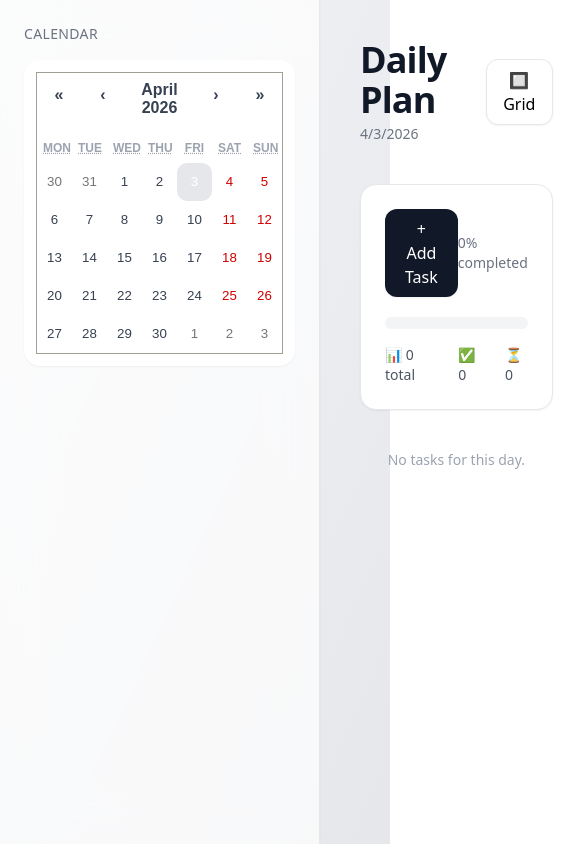
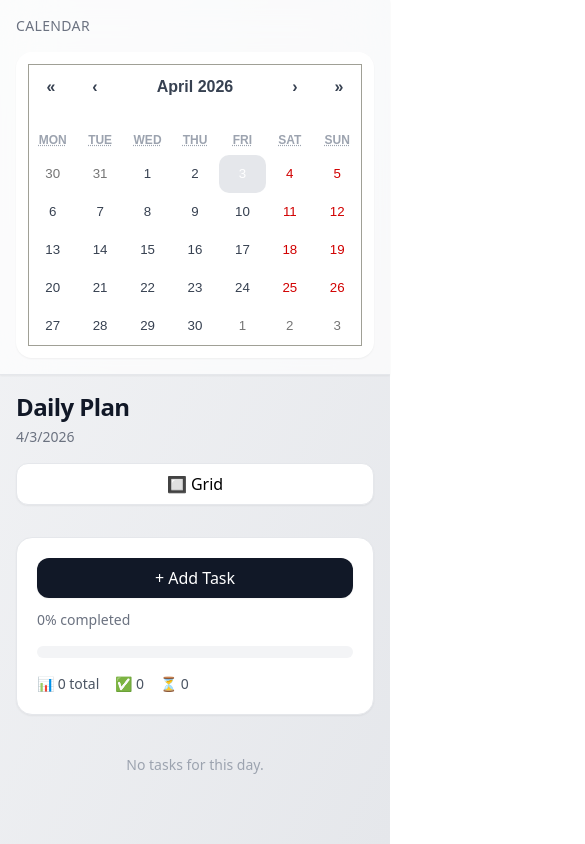
Before and after one commit to pkindalov/Studyflow, a React (Vite) app: page / in a window 390 px wide. Shown: the whole page, 585 px wide, since content can reach past the window. Built offline with nearby package versions, Linux system fonts and the light colour scheme.

Commit message:
Small fixed for mobile version

```diff
--- a/src/App.jsx
+++ b/src/App.jsx
@@ -72,9 +72,9 @@ function App() {
   };
 
   return (
-    <div className="min-h-screen bg-gradient-to-br from-gray-100 to-gray-200 flex">
+    <div className="min-h-screen bg-gradient-to-br from-gray-100 to-gray-200 flex flex-col md:flex-row">
       {/* Sidebar */}
-      <div className="w-80 bg-white/70 backdrop-blur-xl border-r border-gray-200 p-6 shadow-sm">
+      <div className="w-full md:w-80 bg-white/70 backdrop-blur-xl border-b md:border-b-0 md:border-r border-gray-200 p-4 md:p-6 shadow-sm">
         <h2 className="text-sm uppercase tracking-wide text-gray-500 mb-4">
           Calendar
         </h2>
@@ -90,12 +90,12 @@ function App() {
       </div>
 
       {/* Main */}
-      <div className="flex-1 p-10">
+      <div className="flex-1 p-4 md:p-10">
         <div className="max-w-5xl mx-auto">
           {/* Header */}
-          <div className="flex justify-between items-center mb-10">
+          <div className="flex flex-col md:flex-row md:justify-between md:items-center gap-4 mb-8">
             <div>
-              <h1 className="text-4xl font-semibold text-gray-900 tracking-tight">
+              <h1 className="text-2xl md:text-4xl font-semibold text-gray-900 tracking-tight">
                 Daily Plan
               </h1>
               <p className="text-gray-500 text-sm mt-1">
@@ -103,22 +103,20 @@ function App() {
               </p>
             </div>
 
-            <div className="flex gap-3">
-              <button
-                onClick={() => setIsGridView((prev) => !prev)}
-                className="px-4 py-2 bg-white border border-gray-200 rounded-xl hover:bg-gray-50 shadow-sm"
-              >
-                {isGridView ? "📋 List" : "🔲 Grid"}
-              </button>
-            </div>
+            <button
+              onClick={() => setIsGridView((prev) => !prev)}
+              className="w-full md:w-auto px-4 py-2 bg-white border border-gray-200 rounded-xl hover:bg-gray-50 shadow-sm"
+            >
+              {isGridView ? "📋 List" : "🔲 Grid"}
+            </button>
           </div>
 
           {/* Summary */}
-          <div className="mb-8 p-6 bg-white rounded-2xl shadow-sm border border-gray-200">
-            <div className="flex justify-between items-center mb-5">
+          <div className="mb-6 p-5 md:p-6 bg-white rounded-2xl shadow-sm border border-gray-200">
+            <div className="flex flex-col md:flex-row md:justify-between md:items-center gap-3 mb-4">
               <button
                 onClick={() => setIsModalOpen(true)}
-                className="bg-gray-900 text-white px-5 py-2 rounded-xl hover:bg-black transition shadow-sm"
+                className="w-full md:w-auto bg-gray-900 text-white px-5 py-2 rounded-xl hover:bg-black transition shadow-sm"
               >
                 + Add Task
               </button>
@@ -135,7 +133,7 @@ function App() {
               />
             </div>
 
-            <div className="flex gap-6 text-sm text-gray-600">
+            <div className="flex flex-wrap gap-4 text-sm text-gray-600">
               <span>📊 {totalTasks} total</span>
               <span>✅ {completedTasks}</span>
               <span>⏳ {remainingTasks}</span>
```
